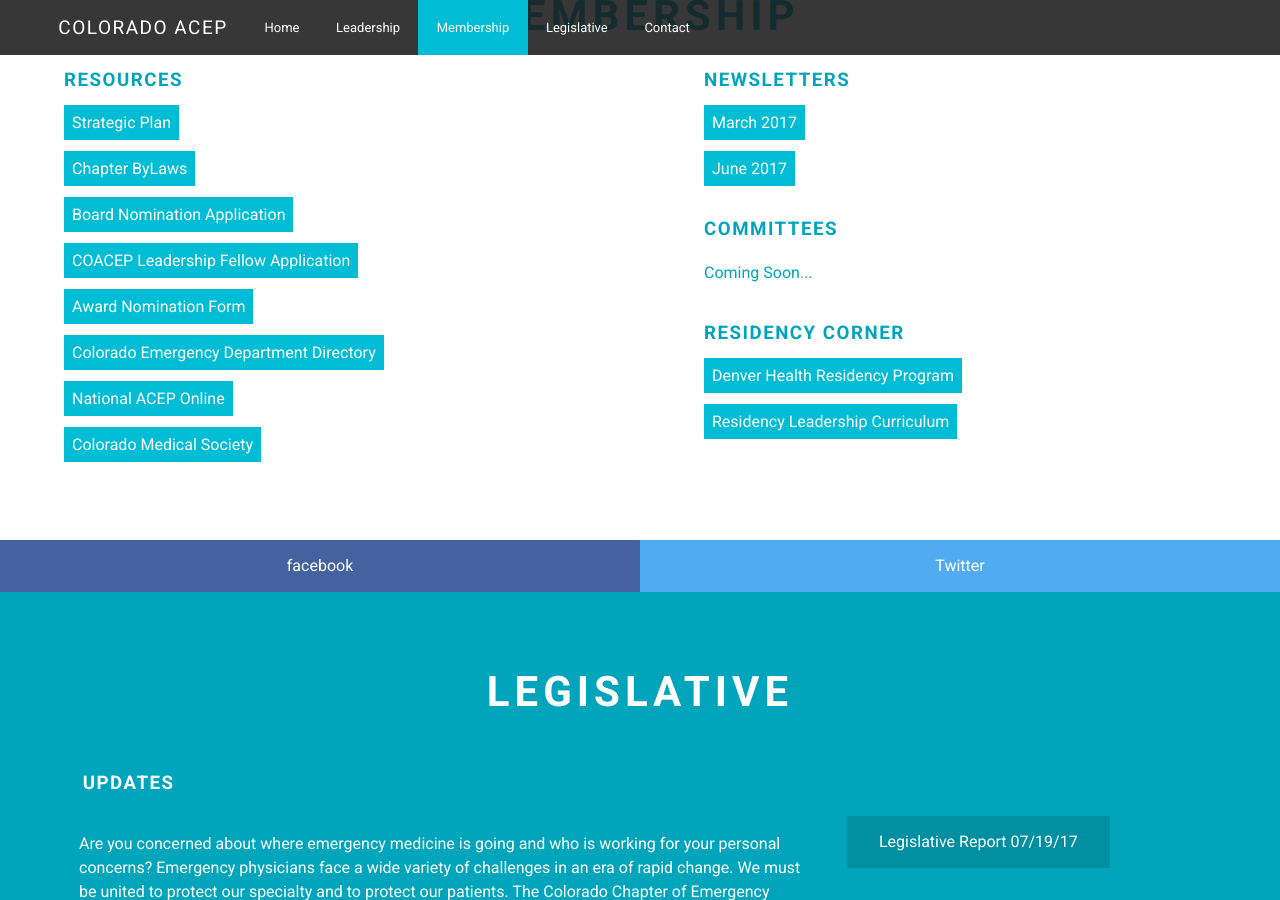
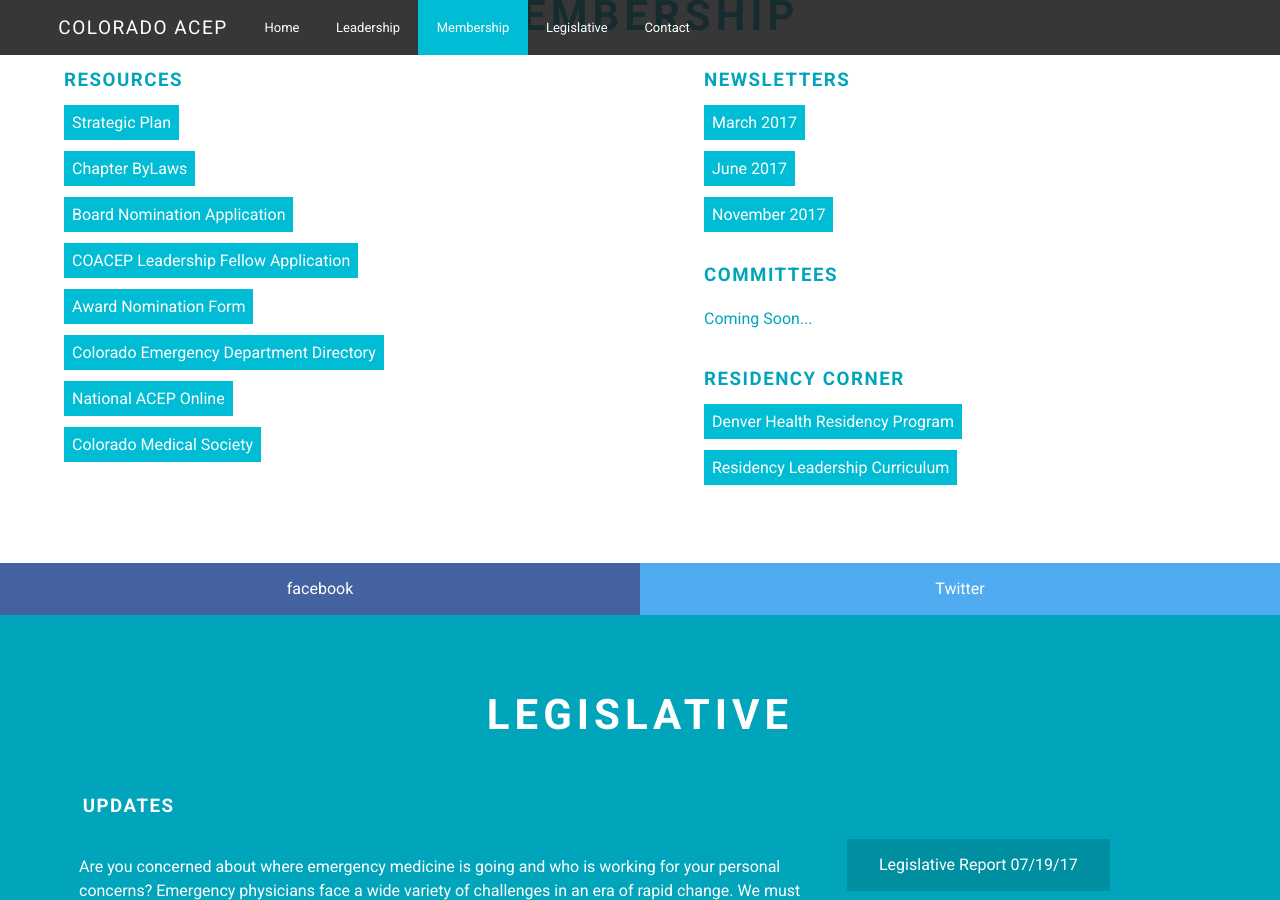
Before and after one commit to pebutler3/coacep, a Jekyll site: the page built from index.html, in a window 1280 px wide and 900 px high, scrolled down 2481 px. Built offline with Jekyll 4.4.1, drawn with Linux system fonts in a browser that asks for light colours.

Commit message:
added nov newsletter

```diff
--- a/_includes/membership.html
+++ b/_includes/membership.html
@@ -18,6 +18,7 @@
     <ul>
      <li><a href="docs/newsletters/2017/march.pdf">March 2017</a></li>
      <li><a href="docs/newsletters/2017/june.pdf">June 2017</a></li>
+     <li><a href="docs/newsletters/2017/nov.pdf">November 2017</a></li>
     </ul>
   </section>
   <section class="committees">
```
Also changed, not shown: 1 other file.
